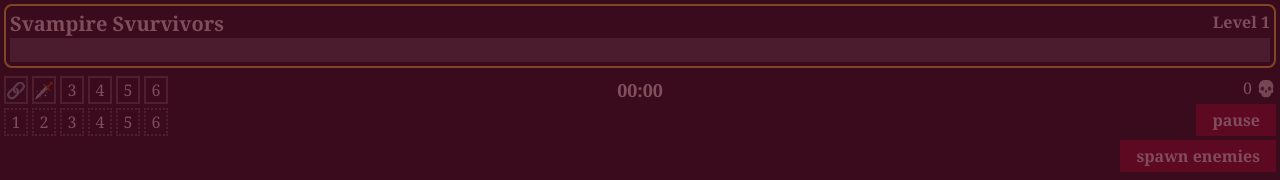
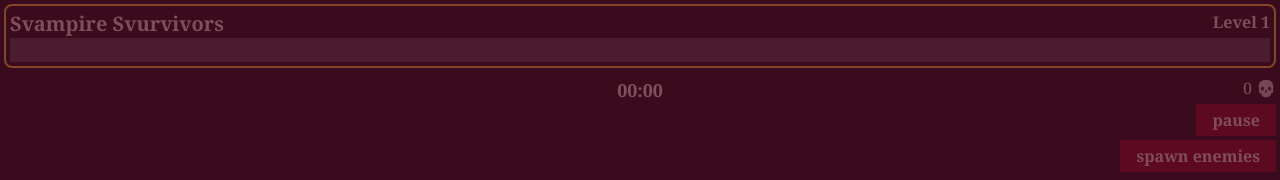
Before and after one commit to saitheninja/svampire-svurvivors, a SvelteKit app: page / in a window 1280 px wide. Shown: the top 180 px of the page. Built offline with nearby package versions, Linux system fonts and the light colour scheme.

Commit message:
Clean up movePlayer fn

```diff
--- a/src/routes/+page.svelte
+++ b/src/routes/+page.svelte
@@ -10,20 +10,19 @@
     isColliding,
     isGameOver,
     generateDivEl,
-    roundTo3Places,
     setMap,
   } from "./engine";
 
   import type { GameRound, GameObject, Alive } from "./engine";
 
+  // ControlsJoystick bindings
+  let joystickAngle = $state(0); // rads
+  let joystickTiltRatio = $state(0); // 0 to 1
   // ControlsKeys bindings
   let actionsActive: string[] = $state([]);
   let dirX = $state(0);
   let dirY = $state(0);
   let isPaused = $state(false);
-  // ControlsJoystick bindings
-  let joystickAngle = $state(0); // rads
-  let joystickTiltRatio = $state(0); // 0 to 1
 
   // game state
   let activeRound = $state(structuredClone(gameRound1));
@@ -101,40 +100,32 @@
   /*
    * Calc player movement and scroll world.
    */
-  function movePlayer(): void {
-    if (!elGameWindow) return;
-    if (!activePlayer) return;
-
+  function movePlayer(
+    player: Alive,
+    timeSincePrevFrame: number,
+    elGameWindow: HTMLDivElement,
+    dirX: number,
+    dirY: number,
+    joystickAngle: number,
+    joystickTiltRatio: number,
+  ): void {
     // if no direction inputs
     if (!dirX && !dirY && !joystickTiltRatio) return;
 
-    const distanceMax = (activePlayer.speed / 2) * timeSincePrevFrame;
+    let distance = player.speed * timeSincePrevFrame; // max distance
+    let angle = joystickAngle;
 
-    let distance = 0;
-    let angle = 0;
-
-    // keyboard
-    if (dirX || dirY) {
-      distance = distanceMax;
+    // joystick overrides keyboard
+    if (joystickTiltRatio) {
+      distance = distance * joystickTiltRatio;
+    } else if (dirX || dirY) {
       angle = Math.atan2(dirY, dirX);
     }
 
-    // joystick overrides keyboard
-    if (joystickTiltRatio) {
-      distance = distanceMax * joystickTiltRatio;
-      angle = (joystickAngle * Math.PI) / 180;
-    }
-
-    const left = distance * Math.cos(angle);
-    const top = distance * Math.sin(angle);
-
-    const roundedLeft = roundTo3Places(left);
-    const roundedTop = roundTo3Places(top);
-
     // scroll world
     elGameWindow.scrollBy({
-      left: roundedLeft,
-      top: roundedTop,
+      left: distance * Math.cos(angle),
+      top: distance * Math.sin(angle),
     });
   }
 
@@ -256,15 +247,19 @@
     // timestamp: DOMHighResTimeStamp
     // The DOMHighResTimeStamp type is a double and is used to store a time value in milliseconds.
 
-    if (!elPickupsXp) {
-      console.error(`No div with id "pickups-xp".`);
-      return;
-    }
-
     // calc fps
     timeSincePrevFrame = timestamp - timestampPrev;
     timestampPrev = timestamp;
     fps = Math.round(1000 / timeSincePrevFrame);
+
+    if (!elGameWindow) {
+      console.error(`No div element with id "game-window".`);
+      return;
+    }
+    if (!elPickupsXp) {
+      console.error(`No div element with id "pickups-xp".`);
+      return;
+    }
 
     // check game over
     isFinished = isGameOver(activeRound, activePlayer);
@@ -273,7 +268,15 @@
     if (!isPaused) {
       activeRound.durationTimer.current += timeSincePrevFrame;
 
-      movePlayer();
+      movePlayer(
+        activePlayer,
+        timeSincePrevFrame,
+        elGameWindow,
+        dirX,
+        dirY,
+        joystickAngle,
+        joystickTiltRatio,
+      );
       activePlayer = checkWeapons(activePlayer, activeRound, timeSincePrevFrame);
 
       moveEnemies();
@@ -307,27 +310,27 @@
   function startGame(): void {
     // el doesn't exist yet
     if (!elGameWindow) {
-      console.error(`No element with id "game-window".`);
+      console.error(`No div element with id "game-window".`);
       return;
     }
     if (!elTerrain) {
-      console.error(`No element with id "terrain".`);
+      console.error(`No div element with id "terrain".`);
       return;
     }
     if (!elEnemies) {
-      console.error(`No div with id "enemies".`);
+      console.error(`No div element with id "enemies".`);
       return;
     }
     if (!elPickupsItems) {
-      console.error(`No div with id "pickups-items".`);
+      console.error(`No div element with id "pickups-items".`);
       return;
     }
     if (!elPickupsXp) {
-      console.error(`No div with id "pickups-xp".`);
+      console.error(`No div element with id "pickups-xp".`);
       return;
     }
     if (!elPlayer) {
-      console.error(`No element with id "player".`);
+      console.error(`No div element with id "player".`);
       return;
     }
 
@@ -399,29 +402,31 @@
 
     <div class="grid grid-cols-3 grid-rows-1">
       <div class="flex flex-col gap-1 justify-self-start text-center">
-        <div class="flex flex-row gap-1">
-          {#each { length: player.capacityWeapons }, i}
-            <span class="w-6 overflow-clip border-2 border-white/30">
-              {#if player.equippedWeapons[i]}
-                {player.equippedWeapons[i].sprite.emoji}
-              {:else}
-                {i + 1}
-              {/if}
-            </span>
-          {/each}
-        </div>
+        <!-- causing LSP errors -->
 
-        <div class="flex flex-row gap-1">
-          {#each { length: player.capacityAccessories }, i}
-            <span class="w-6 overflow-clip border-2 border-dotted border-white/30">
-              {#if player.equippedAccessories[i]}
-                {player.equippedAccessories[i].sprite.emoji}
-              {:else}
-                {i + 1}
-              {/if}
-            </span>
-          {/each}
-        </div>
+        <!-- <div class="flex flex-row gap-1"> -->
+        <!--   {#each { length: activePlayer.capacityWeapons }, i} -->
+        <!--     <span class="w-6 overflow-clip border-2 border-white/30"> -->
+        <!--       {#if activePlayer.equippedWeapons[i]} -->
+        <!--         {activePlayer.equippedWeapons[i].sprite.emoji} -->
+        <!--       {:else} -->
+        <!--         {i + 1} -->
+        <!--       {/if} -->
+        <!--     </span> -->
+        <!--   {/each} -->
+        <!-- </div> -->
+
+        <!-- <div class="flex flex-row gap-1"> -->
+        <!--   {#each { length: activePlayer.capacityAccessories }, i} -->
+        <!--     <span class="w-6 overflow-clip border-2 border-dotted border-white/30"> -->
+        <!--       {#if activePlayer.equippedAccessories[i]} -->
+        <!--         {activePlayer.equippedAccessories[i].sprite.emoji} -->
+        <!--       {:else} -->
+        <!--         {i + 1} -->
+        <!--       {/if} -->
+        <!--     </span> -->
+        <!--   {/each} -->
+        <!-- </div> -->
       </div>
 
       <time
--- a/src/routes/ControlsJoystick.svelte
+++ b/src/routes/ControlsJoystick.svelte
@@ -1,5 +1,5 @@
 <script lang="ts">
-// https://coherent-labs.com/blog/uitutorials/virtual-joystick/
+  // https://coherent-labs.com/blog/uitutorials/virtual-joystick/
   let {
     joystickAngle = $bindable(0),
     joystickTiltRatio = $bindable(0),
@@ -23,19 +23,18 @@
   let distanceX = $derived(pointerMoveX - pointerDownX);
   let distanceY = $derived(pointerMoveY - pointerDownY);
 
-  let angleJoystick = $derived(Math.atan2(distanceY, distanceX) * (180 / Math.PI));
   let distance = $derived(Math.sqrt(Math.pow(distanceX, 2) + Math.pow(distanceY, 2)));
   let distanceClamped = $derived(Math.min(distance, radiusJoystick));
 
   $effect(() => {
+    // reset to defaults
     if (!isPointerDown) {
       joystickAngle = 0;
       joystickTiltRatio = 0;
-
       return;
     }
 
-    joystickAngle = angleJoystick;
+    joystickAngle = Math.atan2(distanceY, distanceX);
     joystickTiltRatio = distanceClamped / radiusJoystick;
   });
 
@@ -86,7 +85,7 @@
     style:top="{pointerDownY - radiusJoystick}px"
     style:width="{radiusJoystick * 2}px"
     style:height="{radiusJoystick * 2}px"
-    style:transform="rotate({angleJoystick}deg)"
+    style:transform="rotate({joystickAngle}rad)"
   >
     <div
       id="joystick-lever"
--- a/src/routes/data.ts
+++ b/src/routes/data.ts
@@ -118,7 +118,7 @@ export const player: Alive = {
   activeWeapons: [],
   durationHitCooldown: { min: 0, max: 200, current: 0 },
   health: { min: 0, max: 100, current: 100 },
-  speed: 1,
+  speed: 0.5,
   sprite: {
     name: "player",
     colorBg: "rgb(30 58 138)", // bg-blue-900
--- a/src/routes/engine.ts
+++ b/src/routes/engine.ts
@@ -360,13 +360,13 @@ export function generateDivEl(sprite: Sprite, round: GameRound): HTMLDivElement
 /*
  * Custom rounding.
  */
-export function roundTo3Places(n: number): number {
-  const n3 = n * 1_000;
-  const rounded = Math.round(n3);
-  const divided = rounded / 1_000;
-
-  return divided;
-}
+// export function roundTo3Places(n: number): number {
+//   const n3 = n * 1_000;
+//   const rounded = Math.round(n3);
+//   const divided = rounded / 1_000;
+//
+//   return divided;
+// }
 
 /*
  * Set `map` as backgroundImage for `elTerrain`.
```
